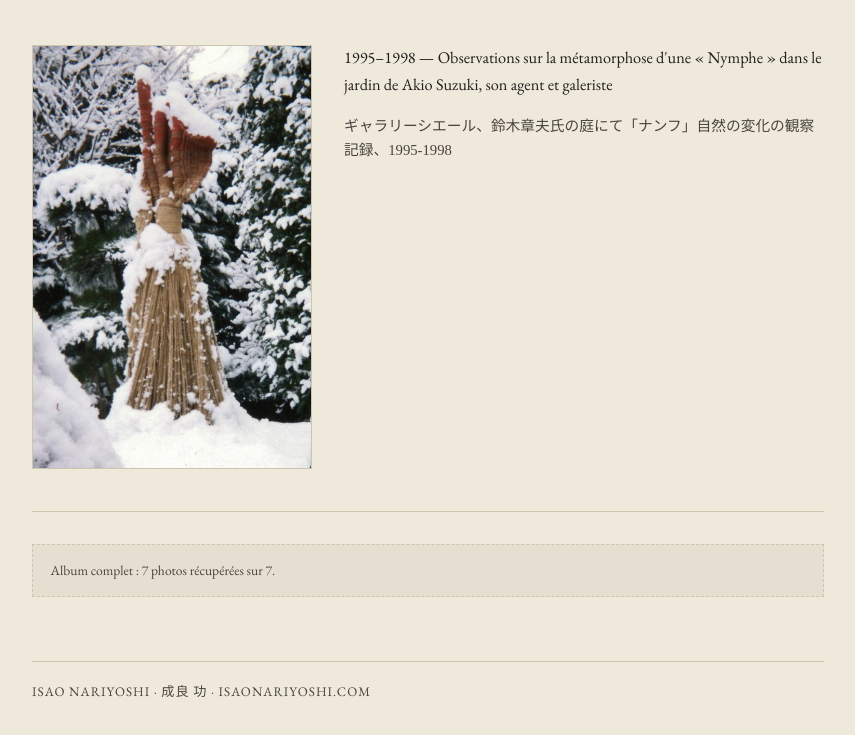
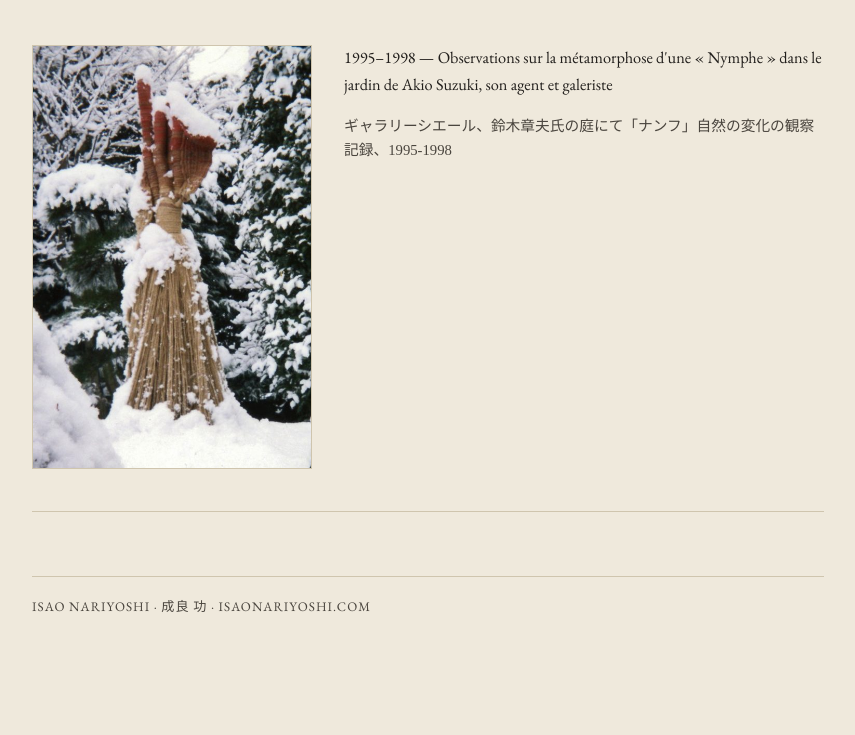
Before and after one commit to Timecode94/isaonariyoshi-site, a plain HTML site: page album-photo.html in a window 1280 px wide. Shown: the part 2369-3104 px from the top of the page, without its empty margins (272-1127 px from the left). After the commit the page ends 3082 px from the top, so only its background shows below. Drawn offline with nearby package versions, Linux system fonts and the light colour scheme.

Commit message:
Update album-photo.html

```diff
--- a/album-photo.html
+++ b/album-photo.html
@@ -82,7 +82,7 @@
     </div>
   </div>
 
-  <p class="note">Album complet : 7 photos récupérées sur 7.</p>
+
 
   <footer class="page-end">Isao Nariyoshi · 成良 功 · isaonariyoshi.com</footer>
 </main>
```
